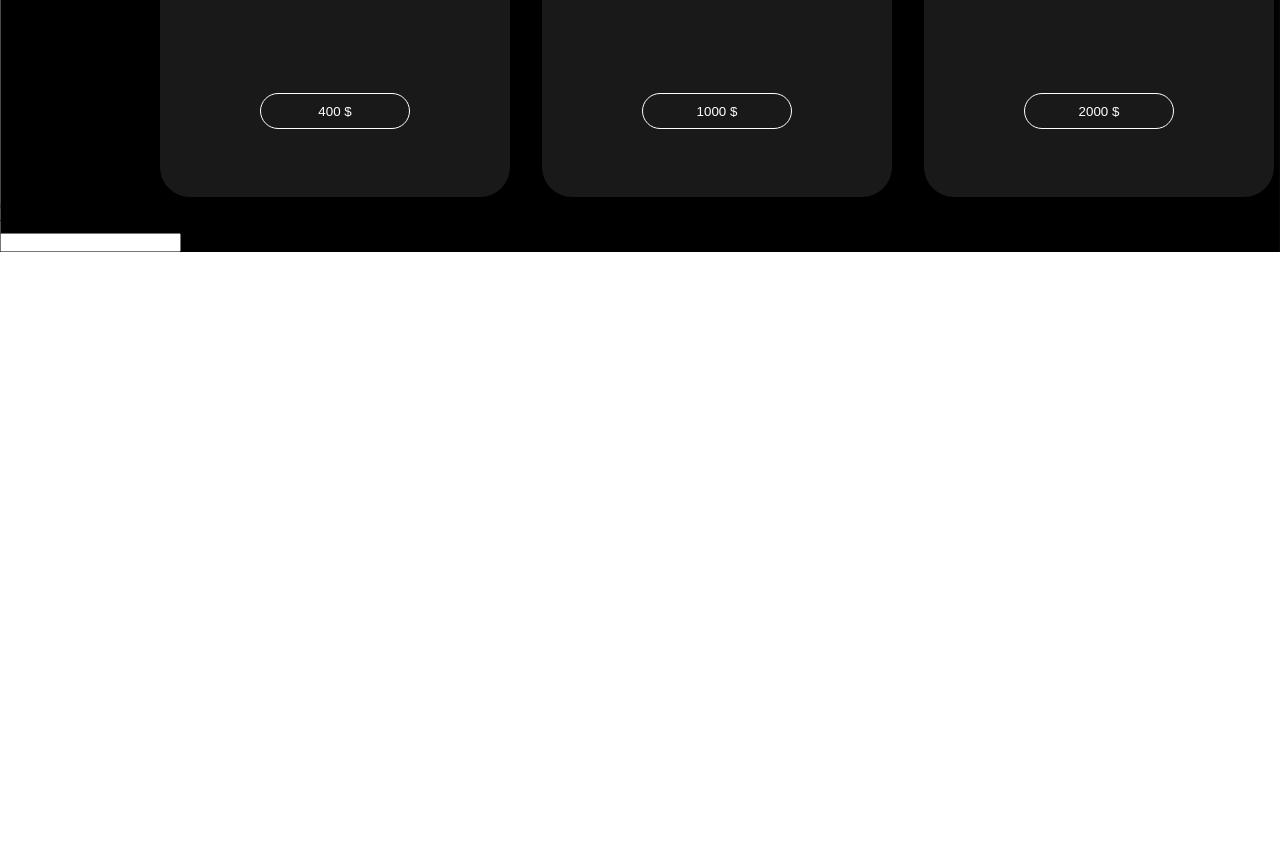
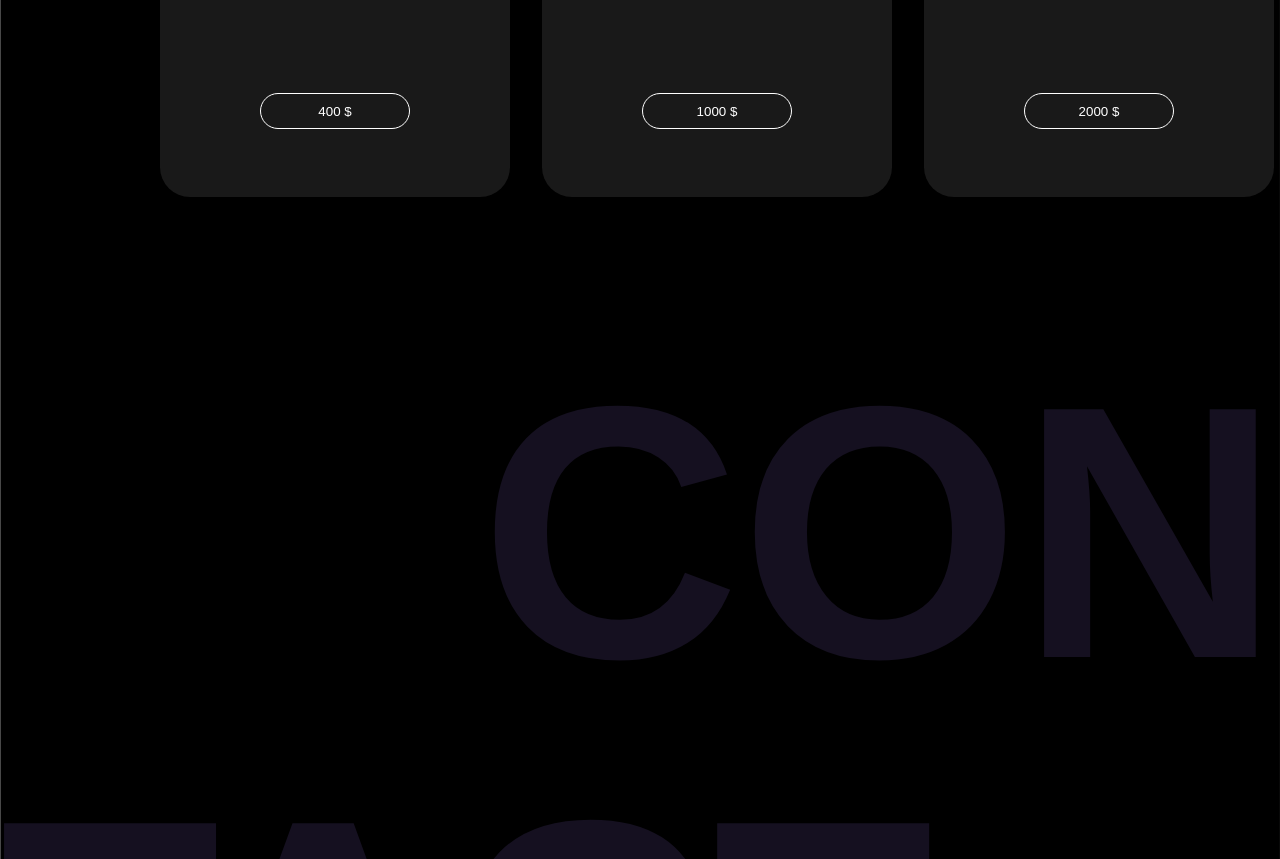
Before and after one commit to marekszwed/hiresLab, a website built with Vite: page index.html in a window 1280 px wide. Shown: the part 5421-6280 px from the top of the page. Before the commit the page ends 5673 px from the top, so only its background shows below. Built offline with nearby package versions, Linux system fonts and the light colour scheme.

Commit message:
End styling 'contact' letters as a shadow

```diff
--- a/src/style.scss
+++ b/src/style.scss
@@ -113,7 +113,6 @@ main {
 			background-size: cover;
 			width: 100%;
 			height: 100%;
-
 
 			.hero-img {
 				background-image: url('/images/logo-hero.png');
@@ -346,8 +345,6 @@ main {
 			transform: translateX(0);
 		}
 
-
-
 		// .animate-letters {
 
 		// 	grid-column: 1/11;
@@ -379,6 +376,7 @@ main {
 		display: grid;
 		grid-template-columns: repeat(10, 1fr);
 		grid-template-rows: min-content(1fr);
+		margin-bottom: 8em;
 
 		.rent-shadow {
 			position: relative;
@@ -388,7 +386,7 @@ main {
 			justify-content: end;
 
 			.shadow {
-				padding-top: .3em;
+				padding-top: 0.3em;
 				font-size: 36rem;
 				line-height: 1em;
 				text-transform: uppercase;
@@ -406,7 +404,6 @@ main {
 			margin-top: 23em;
 			margin-left: 3.5em;
 			// padding-right: 5em;
-
 
 			&__title {
 				font-size: 3rem;
@@ -480,18 +477,36 @@ main {
 						cursor: pointer;
 					}
 				}
+			}
+		}
+	}
+
+	#contact {
+		position: relative;
+		display: grid;
+		grid-template-columns: repeat(10, 1fr);
+		grid-template-rows: repeat(4, 1fr);
+
+		.contact-shadow {
+			position: relative;
+			display: grid;
+			grid-column: 1/11;
+			grid-row: 1/5;
+
+			&__up,
+			&__down {
+				font-size: 36rem;
+				text-transform: uppercase;
+				font-weight: bold;
+				color: #a57cf721;
+			}
+
+			&__up {
+				justify-self: end;
 
 
 			}
 		}
-
-	}
-
-	#footer {
-		position: relative;
-		display: grid;
-		grid-template-columns: repeat(10, 1fr);
-		grid-template-rows: repeat(3, fr);
 	}
 }
 
```
